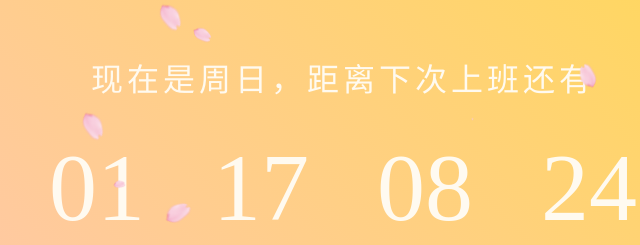
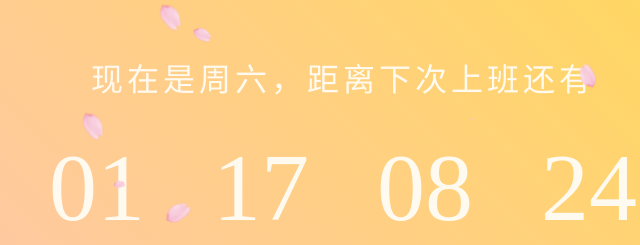
Before and after one commit to Dexlux/Countdown-to-get-off-work-electron, an Electron app: page index.html in a window 1280 px wide. Shown: the part 213-458 px from the top of the page, 297-937 px from the left. Drawn offline with Linux system fonts and the light colour scheme; no server answers; a web font is replaced by a local one.

Commit message:
fix: 时间文案提示错误

```diff
--- a/index.html
+++ b/index.html
@@ -150,7 +150,7 @@
     let holiday
     let targetTime
     let nextWorkDate
-    let isTodayWorkDay = isWorkDay(new Date())
+
     // 午休文案
     const lunch_break_text = [
         "离中午吃饭还有这么一会儿～",
@@ -260,11 +260,11 @@
         }
   }
 
-    function isWorkDay(now) {
-        now.setHours(0)
-        now.setMinutes(0)
-        now.setSeconds(0)
-        now.setMilliseconds(0)
+    function isWorkDay(date) {
+        date.setHours(0)
+        date.setMinutes(0)
+        date.setSeconds(0)
+        date.setMilliseconds(0)
         let holidays = [
             { "date": "2022-01-01 00:00:00", "name": "元旦" },
             { "date": "2022-01-02 00:00:00", "name": "元旦" },
@@ -309,17 +309,17 @@
             { "date": "2022-10-09 00:00:00", "name": "国庆节调休" },
         ]
         let flag = true
-        if (now.getDay() === 6) {
+        if (date.getDay() === 6) {
             flag = false
             holiday = '周六'
         }
-        if (now.getDay() === 0) {
+        if (date.getDay() === 0) {
             flag = false
             holiday = '周日'
         }
         for (let hol in holidays) {
             let temp = new Date(holidays[hol].date)
-            if (temp.getTime() === now.getTime()) {
+            if (temp.getTime() === date.getTime()) {
                 flag = false
                 holiday = holidays[hol].name
                 break
@@ -327,7 +327,7 @@
         }
         for (let hol in holiday_work) {
             let temp = new Date(holiday_work[hol].date)
-            if (temp.getTime() === now.getTime()) {
+            if (temp.getTime() === date.getTime()) {
                 flag = true
                 holiday = holidays[hol].name
                 break
@@ -359,7 +359,7 @@
     function updateText() {
         nowTime = new Date()
         let text
-        if (isTodayWorkDay) {
+        if (isWorkDay(nowTime)) {
             if (startTime <= nowTime && endTime >= nowTime) {
                 if(nowTime < middleTime) {
                     text = getRandomItemFromArray(lunch_break_text)
```
Also changed, not shown: main.js (+5 -5 lines).
